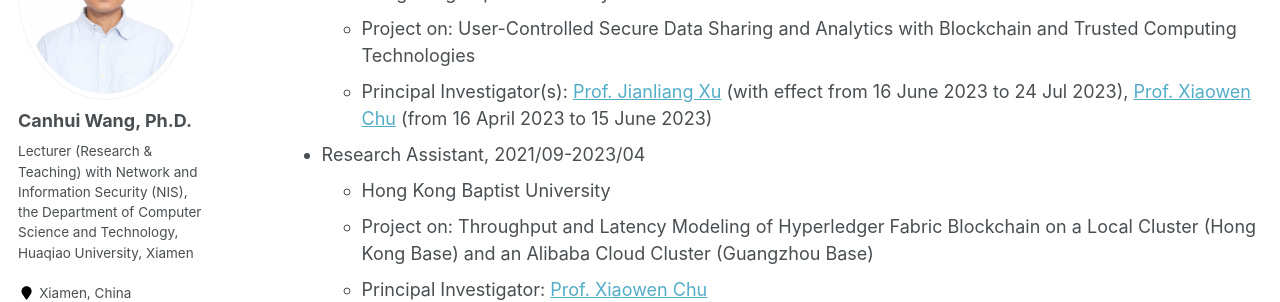
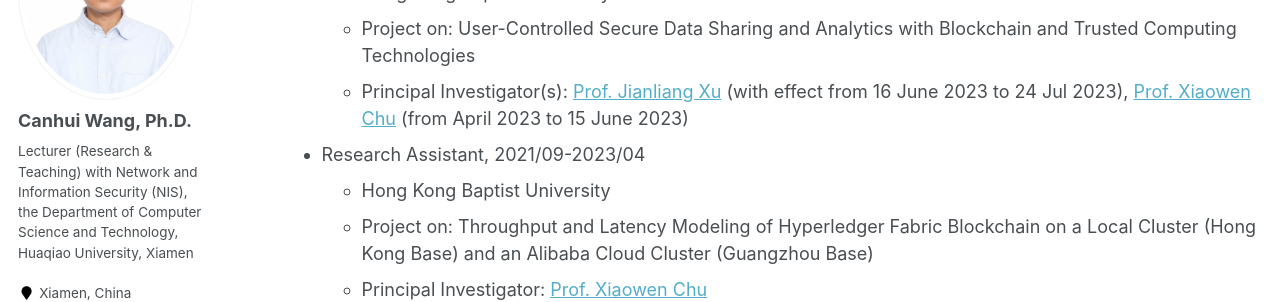
Before and after one commit to Canhui/canhui.github.io, a Jekyll site: the page built from _pages/cv.md, in a window 1280 px wide and 900 px high, scrolled down 528 px. Shown: the part 152-454 px from the top of the window. Built offline with Jekyll 4.4.1, drawn with Linux system fonts in a browser that asks for light colours.

Commit message:
Update cv.md

```diff
--- a/_pages/cv.md
+++ b/_pages/cv.md
@@ -28,7 +28,7 @@ Work experience
 * Research Assistant, 2023/04-2023/07
   * Hong Kong Baptist University
   * Project on: User-Controlled Secure Data Sharing and Analytics with Blockchain and Trusted Computing Technologies
-  * Principal Investigator(s): [Prof. Jianliang Xu](https://www.comp.hkbu.edu.hk/~xujl/) (with effect from 16 June 2023 to 24 Jul 2023), [Prof. Xiaowen Chu](https://www.comp.hkbu.edu.hk/~chxw/) (from 16 April 2023 to 15 June 2023)
+  * Principal Investigator(s): [Prof. Jianliang Xu](https://www.comp.hkbu.edu.hk/~xujl/) (with effect from 16 June 2023 to 24 Jul 2023), [Prof. Xiaowen Chu](https://www.comp.hkbu.edu.hk/~chxw/) (from April 2023 to 15 June 2023)
 
 
 * Research Assistant, 2021/09-2023/04
```
